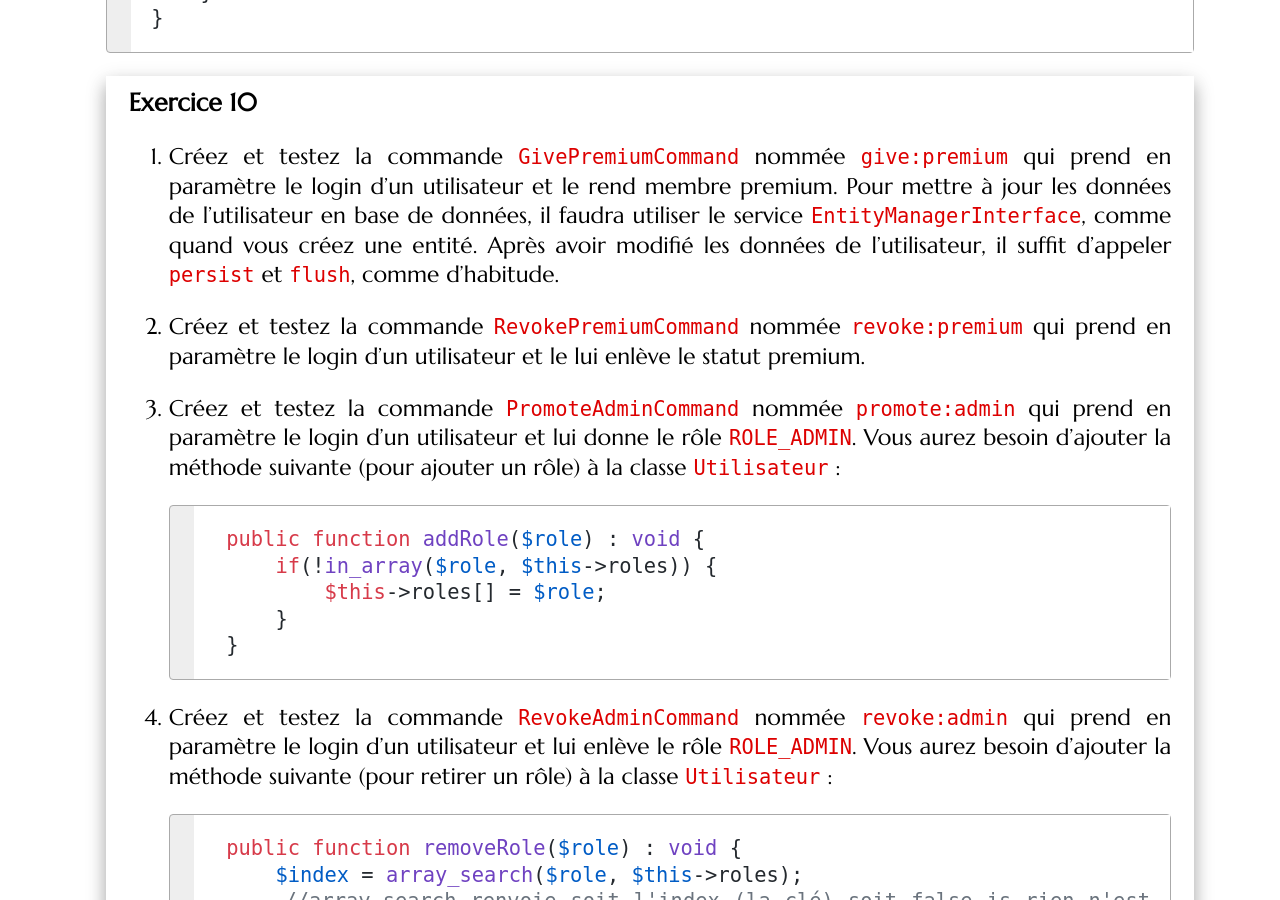
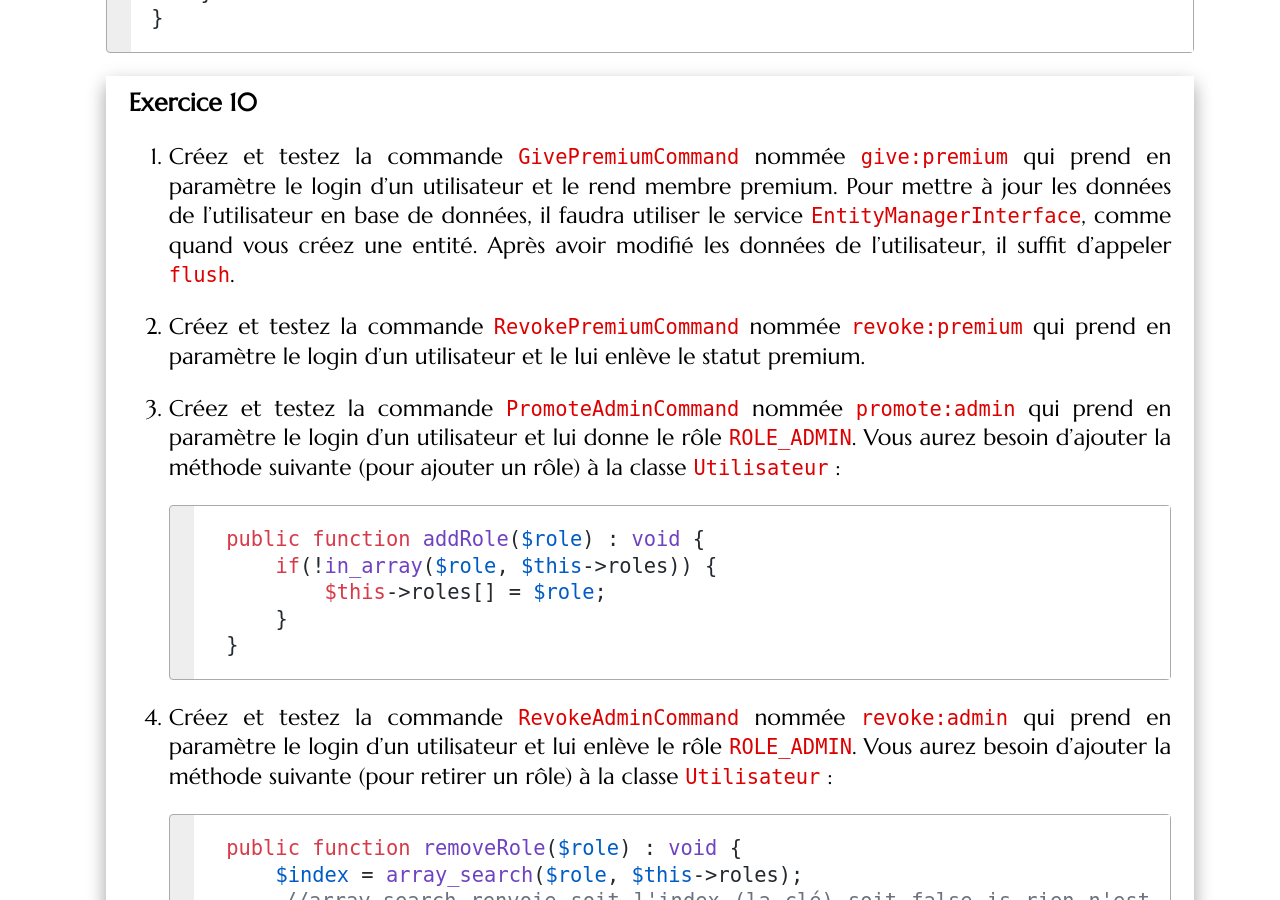
Before and after one commit to mgasquet/R5.A.05-ProgrammationAvancee-Web, a Jekyll site: the page built from tutorials/tutorial3.md, in a window 1280 px wide and 900 px high, scrolled down 32082 px. Built offline with Jekyll 4.4.1, drawn with Linux system fonts in a browser that asks for light colours; some web fonts are replaced; some of the changed text lies outside the part shown.

Commit message:
Mise à jours TD2 supression persist pour modification donnees entites

```diff
--- a/tutorials/tutorial3.md
+++ b/tutorials/tutorial3.md
@@ -966,7 +966,7 @@ class MaCommande extends Command
 
 <div class="exercise">
 
-1. Créez et testez la commande `GivePremiumCommand` nommée `give:premium` qui prend en paramètre le login d'un utilisateur et le rend membre premium. Pour mettre à jour les données de l'utilisateur en base de données, il faudra utiliser le service `EntityManagerInterface`, comme quand vous créez une entité. Après avoir modifié les données de l'utilisateur, il suffit d'appeler `persist` et `flush`, comme d'habitude.
+1. Créez et testez la commande `GivePremiumCommand` nommée `give:premium` qui prend en paramètre le login d'un utilisateur et le rend membre premium. Pour mettre à jour les données de l'utilisateur en base de données, il faudra utiliser le service `EntityManagerInterface`, comme quand vous créez une entité. Après avoir modifié les données de l'utilisateur, il suffit d'appeler `flush`.
 
 2. Créez et testez la commande `RevokePremiumCommand` nommée `revoke:premium` qui prend en paramètre le login d'un utilisateur et le lui enlève le statut premium.
 
@@ -1328,7 +1328,7 @@ if($paymentCapture == null || $paymentCapture["status"] != "succeeded") {
 
 Pour récupérer l'utilisateur ciblé à partir de son identifiant, vous pourrez bien sûr injecter et utiliser le **repository** de l'entité.
 
-Pour mettre à jour les données de l'utilisateur en base de données, il faudra utiliser le service `EntityManagerInterface`, comme quand vous créez une entité. Après avoir modifié les données de l'utilisateur, il suffit d'appeler `persist` et `flush`, comme d'habitude.
+Pour mettre à jour les données de l'utilisateur en base de données, il faudra utiliser le service `EntityManagerInterface`, comme quand vous créez une entité. Après avoir modifié les données de l'utilisateur, il suffit d'appeler `flush`.
 
  <!-- Il n'y a pas (encore) de méthode dans notre entité `Utilisateur` permettant d'ajouter un rôle. Nous l'ajouterons dans le prochain exercice. -->
 
```
